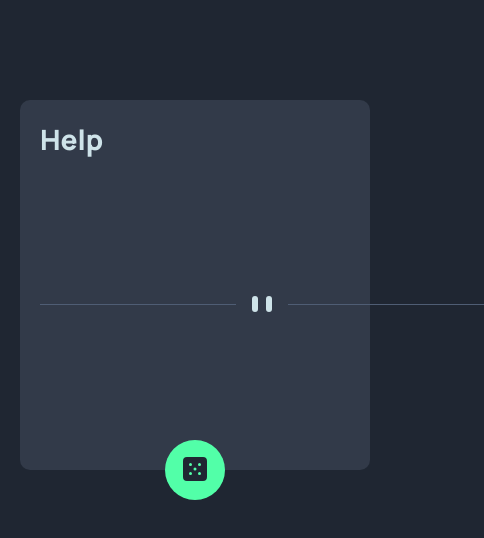
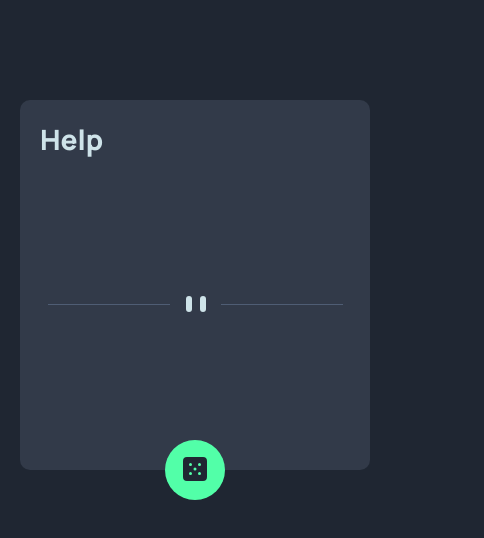
Before and after one commit to bugajewskam/advice, a Next.js app: page / in a window 390 px wide. Shown: the top 538 px of the page, 484 px wide, since content can reach past the window. Built offline with nearby package versions, Linux system fonts and the light colour scheme.

Commit message:
add useMediaQuery

```diff
--- a/pages/index.tsx
+++ b/pages/index.tsx
@@ -6,9 +6,37 @@ import styles from "../styles/Home.module.css";
 import { Data, getAdvice } from "./data";
 import { Advice } from "./intervace";
 
+const useMediaQuery = (width: number) => {
+  const [targetReached, setTargetReached] = useState(false);
+
+  const updateTarget = useCallback((e: any) => {
+    if (e.matches) {
+      setTargetReached(true);
+    } else {
+      setTargetReached(false);
+    }
+  }, []);
+
+  useEffect(() => {
+    const media = window.matchMedia(`(max-width: ${width}px)`);
+    media.addListener(updateTarget);
+
+    // Check on mount (callback is not called until a change occurs)
+    if (media.matches) {
+      setTargetReached(true);
+    }
+
+    return () => media.removeListener(updateTarget);
+  }, []);
+
+  return targetReached;
+};
+
 const Home: NextPage = () => {
   const [advice, setAdvice] = useState<Data | null>(null);
   const [loading, isLoading] = useState(false);
+  const isBreakpoint = useMediaQuery(400);
+
   const handleAdvice = useCallback(() => {
     isLoading(true);
     getAdvice().then((result: Data) => setAdvice(result));
@@ -22,15 +50,14 @@ const Home: NextPage = () => {
         {advice && (
           <div>
             <div className="number">
-              {" "}
               <h5>ADVICE #{advice?.id}</h5>
             </div>
             <div className="advice">{advice?.advice}</div>
           </div>
         )}
         <div className="kreska">
-
-              {/* <svg width="295" height="16" xmlns="http://www.w3.org/2000/svg">
+          {isBreakpoint ? (
+            <svg width="295" height="16" xmlns="http://www.w3.org/2000/svg">
               <g fill="none" fill-rule="evenodd">
                 <path fill="#4F5D74" d="M0 8h122v1H0zM173 8h122v1H173z" />
                 <g transform="translate(138)" fill="#CEE3E9">
@@ -38,8 +65,8 @@ const Home: NextPage = () => {
                   <rect x="14" width="6" height="16" rx="3" />
                 </g>
               </g>
-              </svg> */}
-
+            </svg>
+          ) : (
             <svg width="444" height="16" xmlns="http://www.w3.org/2000/svg">
               <g fill="none" fill-rule="evenodd">
                 <path fill="#4F5D74" d="M0 8h196v1H0zM248 8h196v1H248z" />
@@ -49,8 +76,7 @@ const Home: NextPage = () => {
                 </g>
               </g>
             </svg>
-
-
+          )}
         </div>
       </div>
 
```
Lines whose indentation alone changed are shown as unchanged.
